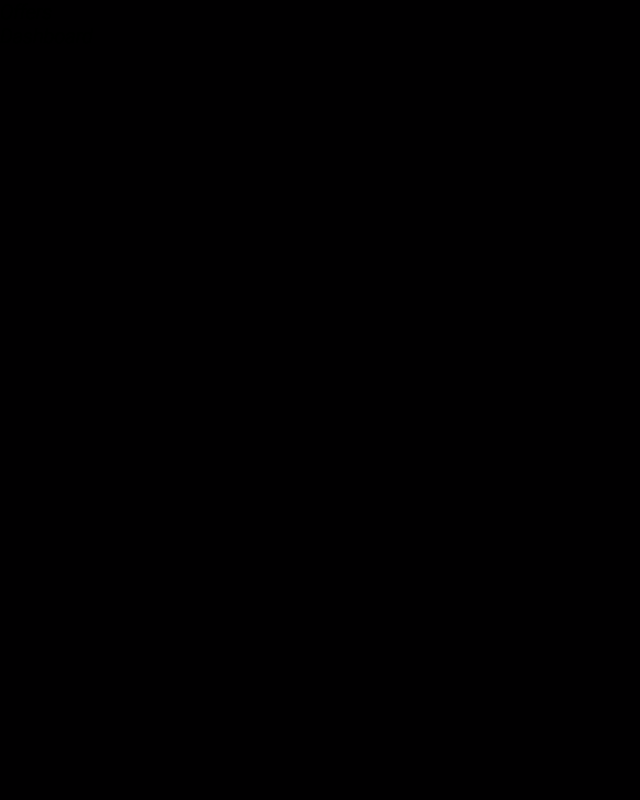
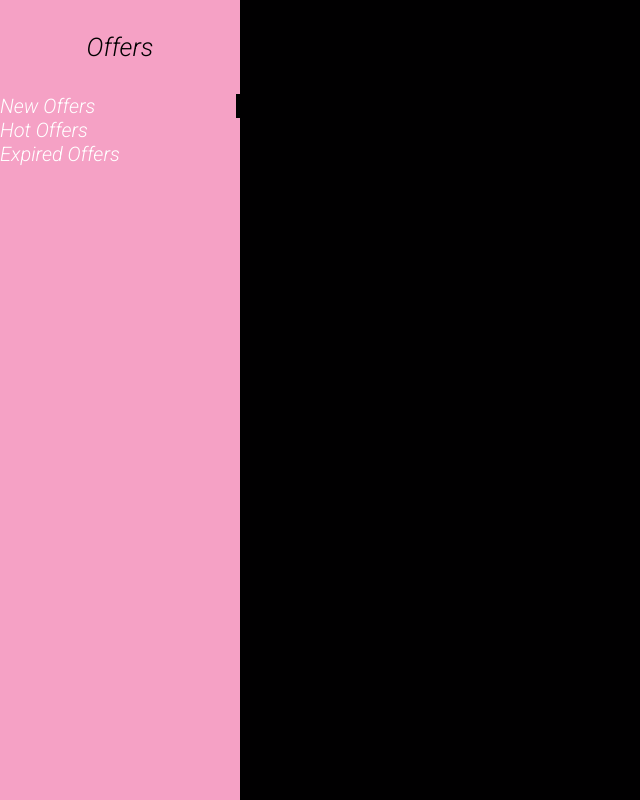
Before and after one commit to NataDav-create/DashboardOffers, a React (Create React App) app in the folder client/: page / in a window 1280 px wide. Shown: the whole page, without its empty margins (0-640 px from the left). Built offline with nearby package versions, Linux system fonts and the light colour scheme.

Commit message:
add some styles for sidebar

```diff
--- a/client/src/Components/Links.js
+++ b/client/src/Components/Links.js
@@ -4,14 +4,7 @@ export default function Links({ links }) {
   return (
     <ul>
       {links.map((link) => {
-        return (
-          <li className={link.active ? 'active' : ''}>
-            <a href="#">
-              <link.icon />
-              {link.text}
-            </a>
-          </li>
-        );
+        return <li className={link.active ? 'active' : ''}>{link.text}</li>;
       })}
     </ul>
   );
--- a/client/src/Components/Sidebar.js
+++ b/client/src/Components/Sidebar.js
@@ -1,4 +1,30 @@
 import React from 'react';
+import Links from './Links';
+import styled from 'styled-components';
+
+export const SidebarEl = styled.div`
+  position: fixed;
+  width: 15rem;
+  height: 100%;
+  background-color: #f5a1c5;
+`;
+
+export const Offers = styled.div`
+  color: #010001;
+  font-size: 1.6rem;
+  display: flex;
+  justify-content: center;
+  align-items: center;
+  margin: 2rem 0;
+`;
+
+export const LinksEl = styled.div`
+  ul {
+    .active {
+      border-right: 0.3rem solid #010001;
+    }
+  }
+`;
 
 export default function Sidebar() {
   const links = [
@@ -7,9 +33,11 @@ export default function Sidebar() {
     { text: 'Expired Offers', icon: '' },
   ];
   return (
-    <div className="sidebar">
-      <div className="offers">Offers</div>
-      <div className="links"></div>
-    </div>
+    <SidebarEl>
+      <Offers>Offers</Offers>
+      <LinksEl>
+        <Links links={links} />
+      </LinksEl>
+    </SidebarEl>
   );
 }
--- a/client/src/Components/styles/GlobalStyle.js
+++ b/client/src/Components/styles/GlobalStyle.js
@@ -1,6 +1,8 @@
-import { createGlobalStyle } from 'styled-components';
+import {
+  createGlobalStyle
+} from 'styled-components';
 
-export const GlobalStyle = createGlobalStyle`
+export const GlobalStyle = createGlobalStyle `
 html {
   box-sizing: border-box;
 }
@@ -15,7 +17,7 @@ body{
   background-color: #010001;
   font-family: Roboto, sans-serif;
   font-size: 20px;
-  color: black;
+  color: white;
 }
 
 img {
```
